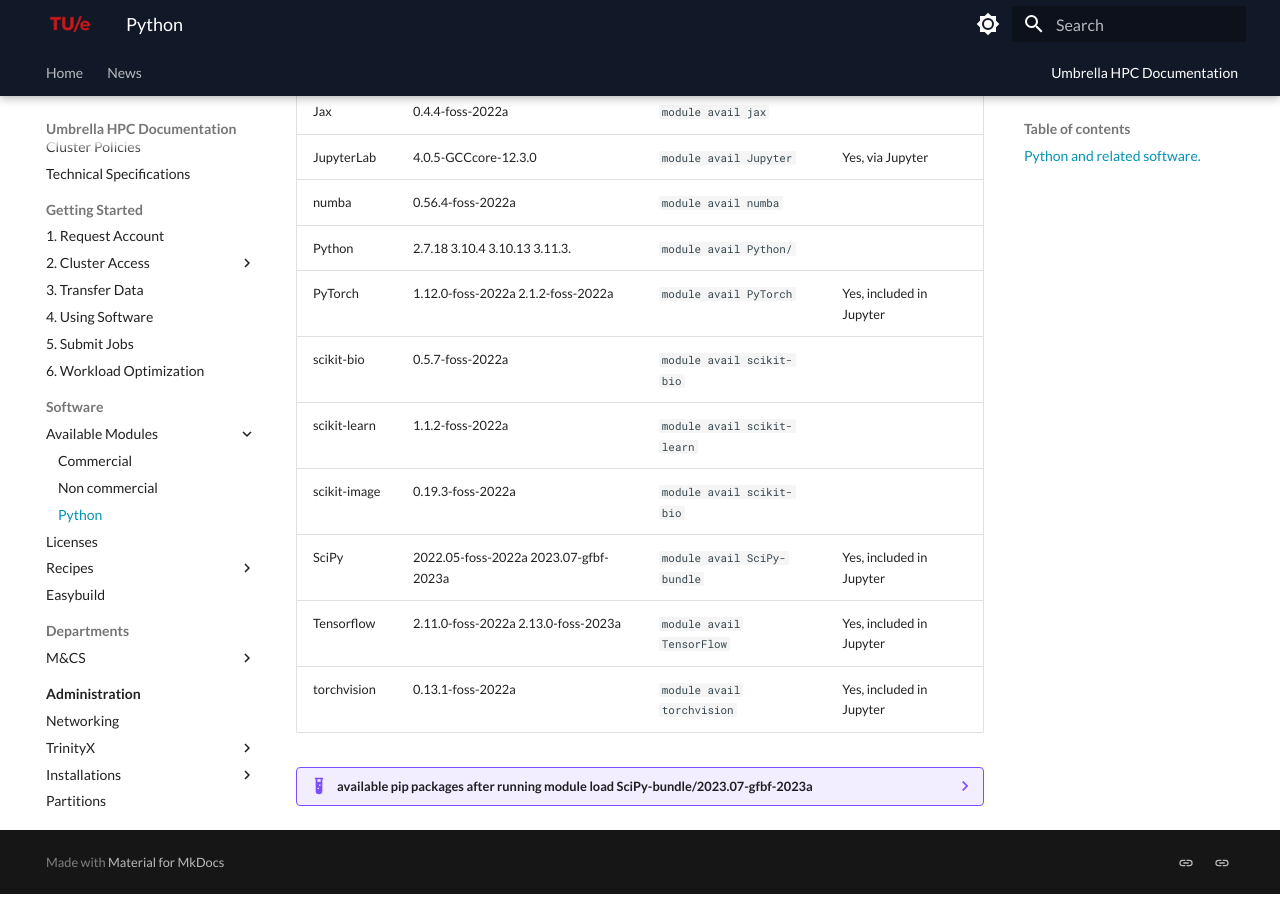
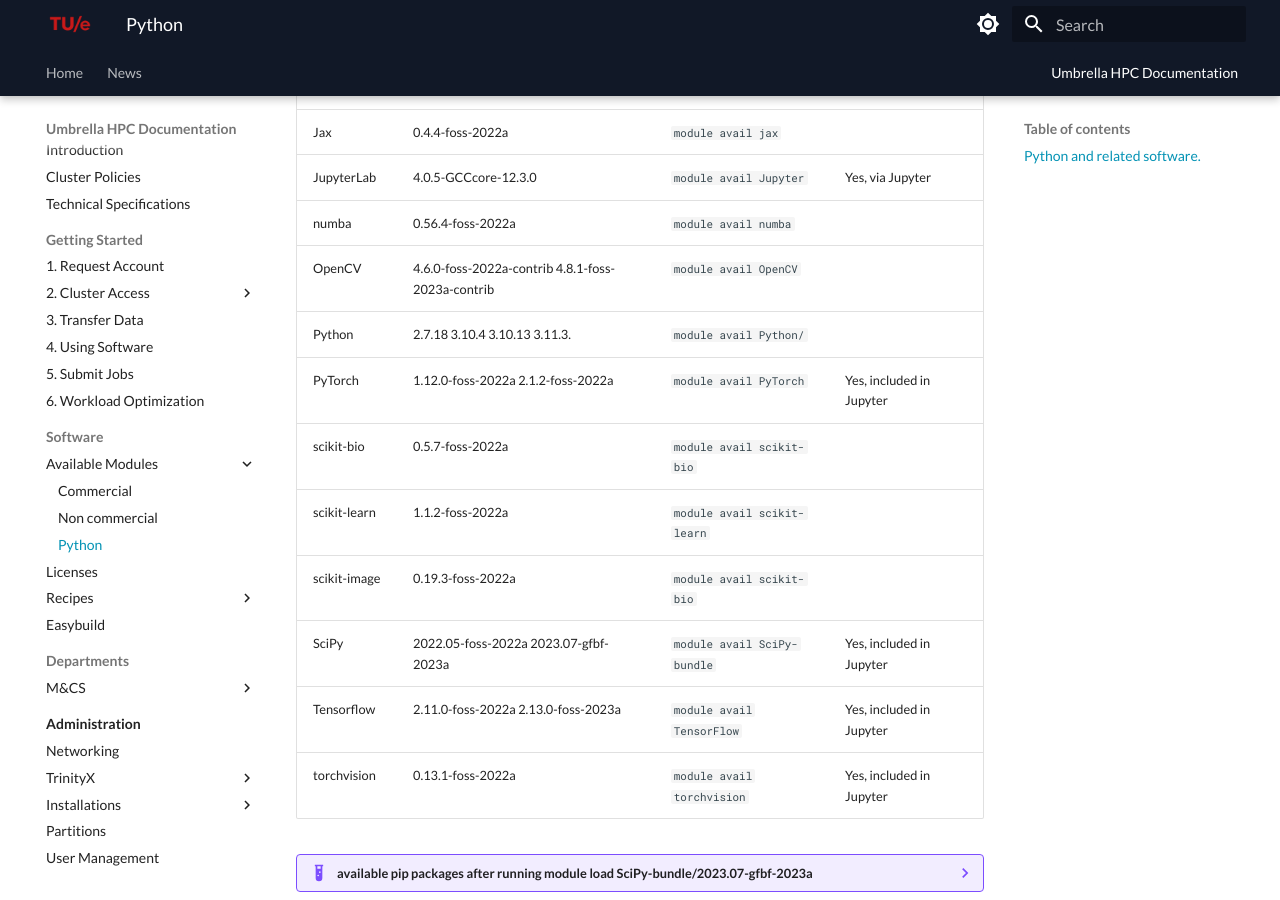
Before and after one commit to gferhpc/supercomputing.tue.nl, an MkDocs documentation site: the page built from pages/documentation/software/modules/python.md, in a window 1280 px wide and 900 px high, scrolled down 433 px. Built offline with MkDocs 1.6.1 and Material for MkDocs 9.7.7, drawn with Linux system fonts in a browser that asks for light colours.

Commit message:
Update python.md

```diff
--- a/pages/documentation/software/modules/python.md
+++ b/pages/documentation/software/modules/python.md
@@ -11,6 +11,7 @@
 | Jax            | 0.4.4-foss-2022a                     | `module avail jax`   | |
 | JupyterLab     | 4.0.5-GCCcore-12.3.0                 | `module avail Jupyter`   | Yes, via Jupyter |
 | numba          | 0.56.4-foss-2022a                    | `module avail numba`     | |
+| OpenCV         | 4.6.0-foss-2022a-contrib 4.8.1-foss-2023a-contrib | `module avail OpenCV`     | |
 | Python         | 2.7.18 3.10.4 3.10.13 3.11.3.        | `module avail Python/`   | |
 | PyTorch        | 1.12.0-foss-2022a 2.1.2-foss-2022a   | `module avail PyTorch`   | Yes, included in Jupyter|
 | scikit-bio     | 0.5.7-foss-2022a                     | `module avail scikit-bio` | |
```
